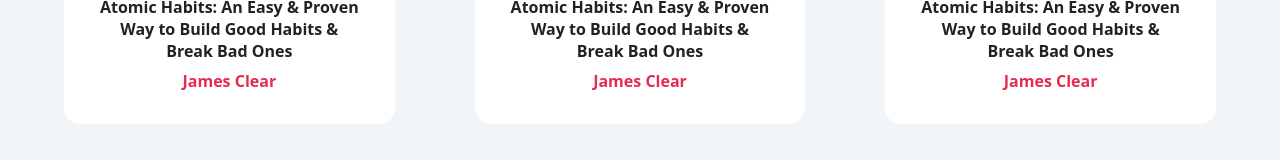
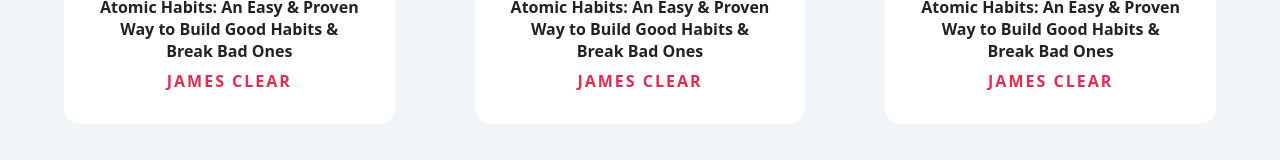
Before and after one commit to omeatai/react-projects-redux, a React (Create React App) app in the folder my-app/: page / in a window 1280 px wide. Shown: the part 458-618 px from the top of the page. Built offline with nearby package versions, Linux system fonts and the light colour scheme.

Commit message:
5. BookList App - Using Javascript in JSX
5. BookList App - Using Javascript in JSX

```diff
--- a/my-app/src/components/BookList/Book/Book.jsx
+++ b/my-app/src/components/BookList/Book/Book.jsx
@@ -1,13 +1,14 @@
-import Image from "../Image/Image";
-import Title from "../Title/Title";
-import Author from "../Author/Author";
+const Book = () => {
+  const title =
+    "Atomic Habits: An Easy & Proven Way to Build Good Habits & Break Bad Ones";
+  const author = "James Clear";
+  const img = "./assets/images/atomic_habits.jpg";
 
-const Book = () => {
   return (
     <article className="book">
-      <Image />
-      <Title />
-      <Author />
+      <img src={img} alt={title} />
+      <h2>{title}</h2>
+      <h4>{author.toUpperCase()}</h4>
     </article>
   );
 };
--- a/my-app/src/index.css
+++ b/my-app/src/index.css
@@ -59,3 +59,10 @@ body {
     margin-top: 1rem;
     font-size: 1rem;
 }
+
+.book h4 {
+    color: #e52b50;
+    font-size: 1rem;
+    margin-top: 0.5rem;
+    letter-spacing: 2px;
+}
```
